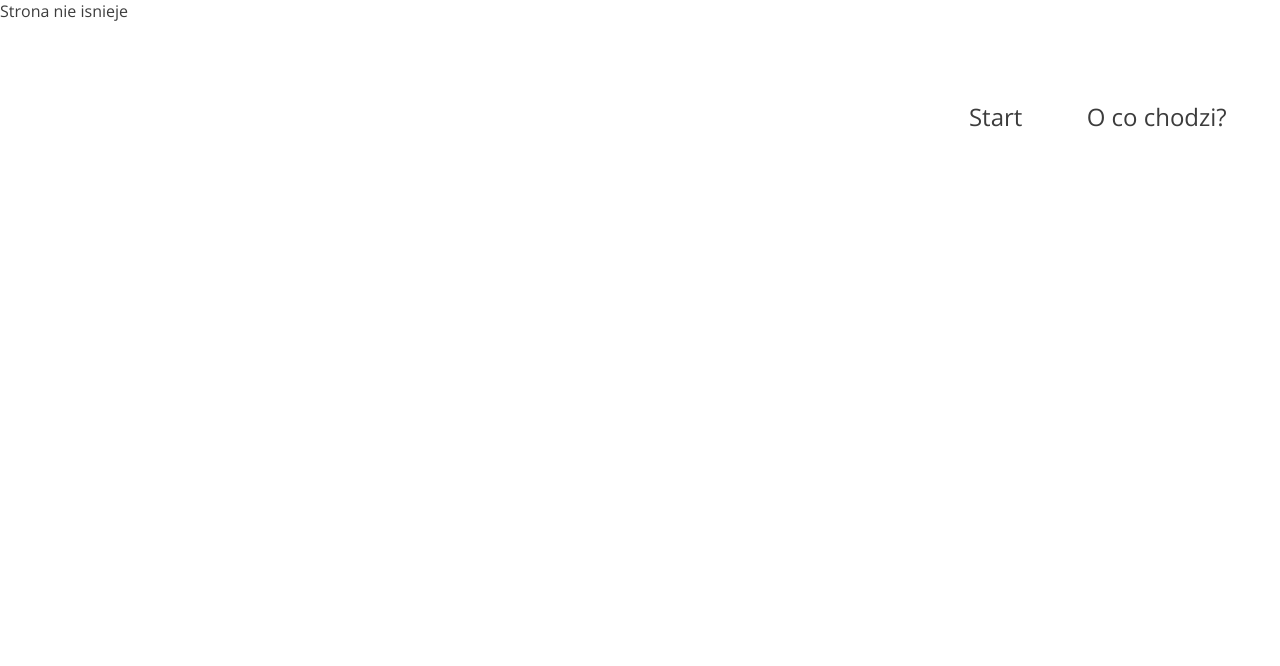
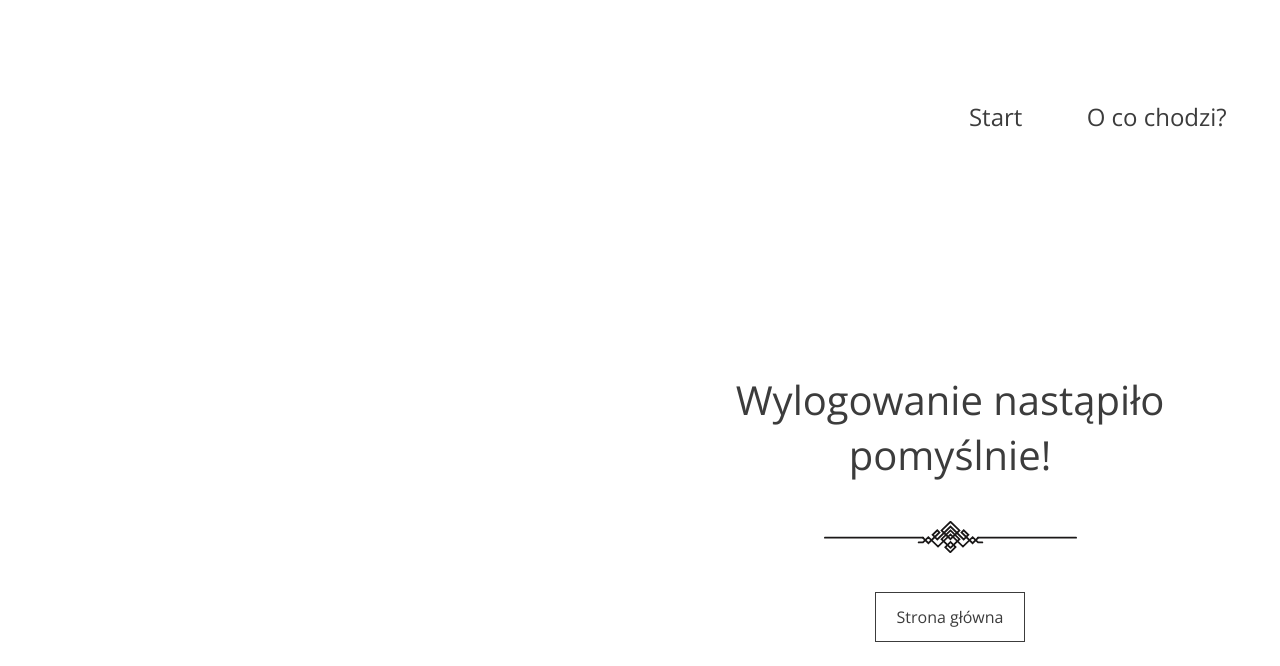
Before and after one commit to VladMit1/portfolio-lab, a React (Create React App) app: page /wylogowano in a window 1280 px wide. Shown: the top 666 px of the page. Built offline with nearby package versions, Linux system fonts and the light colour scheme.

Commit message:
Layout Done!

```diff
--- a/src/App.jsx
+++ b/src/App.jsx
@@ -14,7 +14,7 @@ function App() {
                <Route index element={<Home />}></Route>
                <Route path="logowanie" element={<Login />}></Route>
                <Route path="rejestracja" element={<Register />}></Route>
-               <Route path="logout" element={<Logout />}></Route>
+               <Route path="wylogowano" element={<Logout />}></Route>
                <Route path="*" element={<NotFound />}></Route>
             </Route>
          </Routes>
--- a/src/components/layout.jsx
+++ b/src/components/layout.jsx
@@ -19,7 +19,7 @@ export const Layout = () => {
                <Link to="/rejestracja" className="log-link">
                   Załóż konto
                </Link>
-               {/*<Link to="/wylogowano" className="log-link">Logout</Link>*/}
+               <Link to="/wylogowano" className="log-link">Logout</Link>
             </div>
             <nav className="form__links">
                <Link to="/" className="link">
--- a/src/pages/home.jsx
+++ b/src/pages/home.jsx
@@ -1,5 +1,5 @@
 import { Link } from 'react-router-dom';
-import React, { useState, useEffect } from 'react';
+import React, { useState } from 'react';
 import { ThreeColumn } from '../components/home-threeColumn';
 import { Steps } from '../components/home-steps';
 import { AboutUs } from '../components/home-about-us';
@@ -17,7 +17,6 @@ export const Home = () => {
             <div className="form__title">
                Zacznij pomagać!<br></br>Oddaj niechciane rzeczy w zaufane ręce
             </div>
-
             <div className="decoration"></div>
             <div className="form__buttons">
                <Link to={actuallyStatus} className="btn">
--- a/src/pages/logout.jsx
+++ b/src/pages/logout.jsx
@@ -1,6 +1,15 @@
+import { Link } from 'react-router-dom';
+
 export const Logout = () => {
-
    return (
-      <div className="">Wylogowanie nastapilo pomyslnie</div>
+      <div className="form-log logout">
+         <div className="form-log__login logout">
+         Wylogowanie nastąpiło pomyślnie!
+         </div>
+         <div className="decoration"></div>
+         <Link to="/" className="link-logout">
+            Strona główna
+         </Link>
+      </div>
    );
-}
+};
--- /dev/null
+++ b/src/scss/_logout.scss
@@ -0,0 +1,24 @@
+.form-log.logout {
+   width:27.875em;
+   grid-template-rows: repeat(7, 1fr);
+
+   &__login.logout {
+      grid-row-start: 3;
+   }
+   .decoration {
+      grid-row-start: 4;
+      margin:0;
+   }
+   .link-logout {
+      height: 3.125em;
+      width: 9.375em;
+      grid-row-start: 5;
+      justify-self: center;
+      align-self: start;
+      display: flex;
+      justify-content: center;
+      align-items: center;
+      border: 0.75px solid $color-DarkGray;
+      text-decoration: none;
+   }
+}
--- a/src/scss/main.scss
+++ b/src/scss/main.scss
@@ -8,6 +8,8 @@
 @import 'layout.scss';
 @import 'login.scss';
 @import 'register.scss';
+@import 'logout.scss';
+
 //----home----
 @import './homeComponents/threeColumn';
 @import './homeComponents/home-steps';
```
